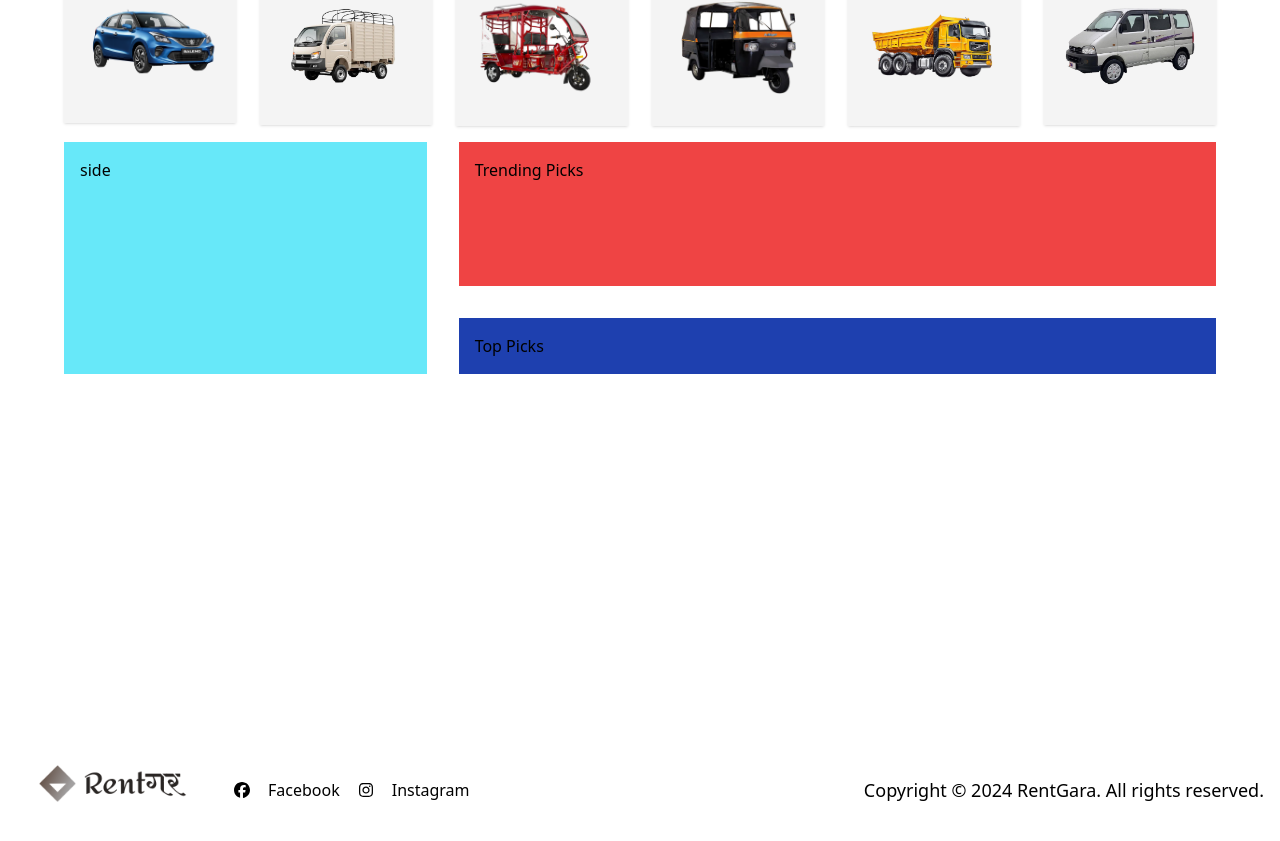
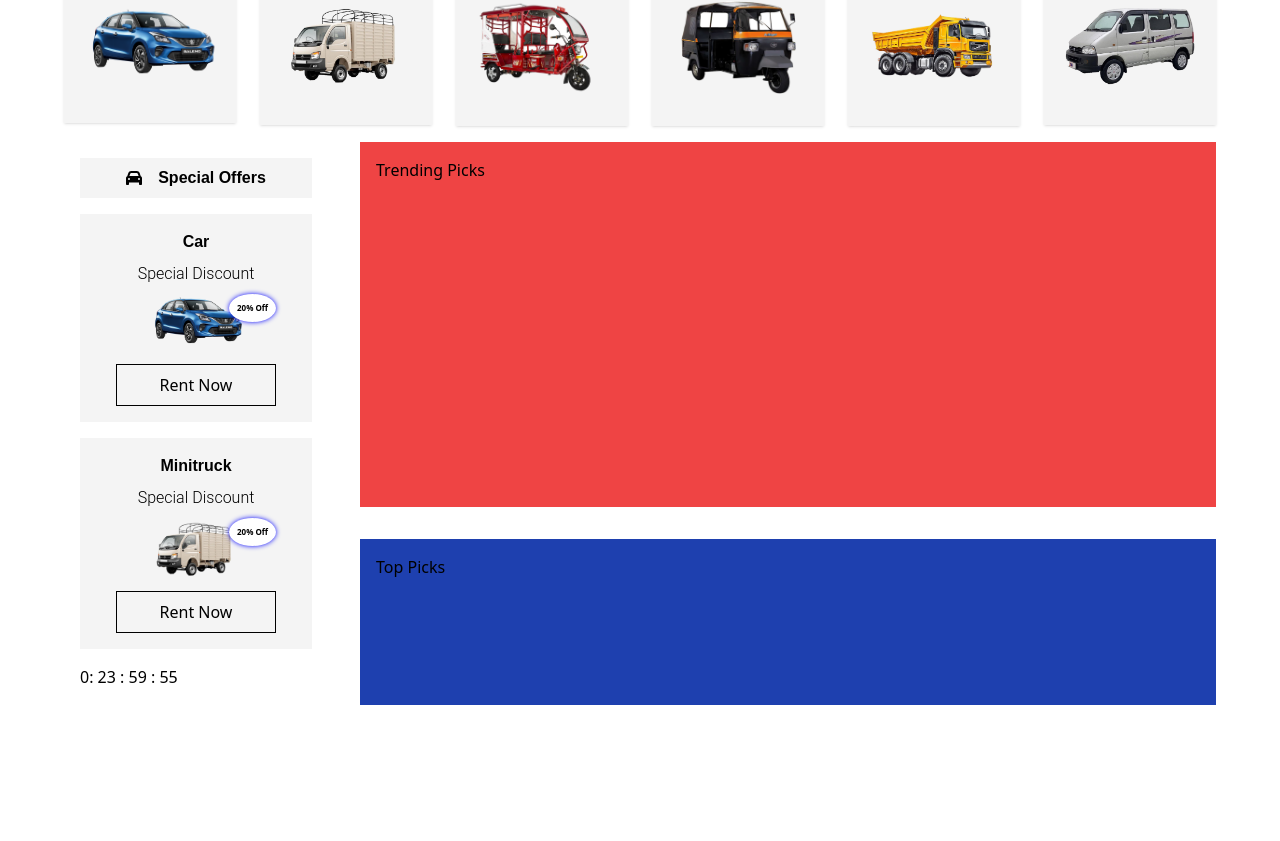
Before and after one commit to DipakSrm/rentgara, a Next.js app: page / in a window 1280 px wide. Shown: the part 1005-1846 px from the top of the page. Built offline with nearby package versions, Linux system fonts and the light colour scheme.

Commit message:
dipak commit

```diff
--- a/components/Home/body/offers.tsx
+++ b/components/Home/body/offers.tsx
@@ -1,32 +1,75 @@
-import { useState, useEffect } from "react"
-export default function Offers() {
-    // const [Time, setTime] = useState<Number>(deadline);
-    // useEffect(() => {
+import Offer_Card from "@/components/cards/offer_card";
+import { faCar } from "@fortawesome/free-solid-svg-icons/faCar";
+import { FontAwesomeIcon } from "@fortawesome/react-fontawesome";
+import { useState, useEffect } from "react";
+
+interface OffersProps {
+    deadline: number;
+}
+interface Offer_Data_Props {
+    id: number,
+    Title: string,
+    Sub_Title: string,
+    Offer_Des: string,
+    img_url: string
+}
 
 
-    // }, [Time])
-    // const data = [
-    //     {
-    //         id: 1,
-    //         Title: "Car",
-    //         subTitle: "by RentGara",
-    //         img_url: "../../../public/car.png",
-    //         badge: "20% off"
-    //     },
-    //     {
-    //         id: 2,
-    //         Title: "MiniTrucks",
-    //         subTitle: "On First Order",
-    //         img_url: "../../../public/minitruck.png",
-    //         badge: "50% off"
-    //     },
+export default function Offers({ deadline }: OffersProps) {
+    const [Time, setTime] = useState<number>(deadline);
+    const data: Offer_Data_Props[] = [{
+        id: 1,
+        Title: "Car",
+        Sub_Title: "Special Discount",
+        Offer_Des: "20% Off",
+        img_url: "/car.png"
+    },
+    {
+        id: 2,
+        Title: "Minitruck",
+        Sub_Title: "Special Discount",
+        Offer_Des: "20% Off ",
+        img_url: "/minitruck.png"
+    }]
+    useEffect(() => {
+        if (Time > 0) {
+            const timer = setTimeout(() => {
+                setTime(Time - 1000);
+            }, 1000);
 
-    // ]
+            return () => clearTimeout(timer);
+        }
+    }, [Time]);
+
+    const getTime = (remainingTime: number): string => {
+        let seconds = Math.floor(remainingTime / 1000);
+        let minutes = Math.floor(seconds / 60);
+        let hours = Math.floor(minutes / 60);
+        let days = Math.floor(hours / 24);
+        const final_second = seconds % 60;
+        const final_minutes = minutes % 60;
+        const final_hours = hours % 24;
+
+        return `${days}: ${final_hours} : ${final_minutes} : ${final_second}`;
+    };
+
     return (
         <>
-            <div>
-                side
-            </div>
+            <section id="offers " className="flex flex-col gap-4">
+                <div className="bg-secondary p-2 flex justify-center items-center gap-4 primary_font_family">
+                    <FontAwesomeIcon icon={faCar} />
+                    Special Offers</div>
+
+                <div className="grid gap-4">
+                    {data.map((details) => {
+                        return (
+                            <Offer_Card key={details.id} {...details} />
+                        )
+                    })}
+                </div>
+                {Time === 0 ? `Offer Expired` : getTime(Time)}
+
+            </section>
         </>
-    )
+    );
 }
--- a/components/cards/offer_card.tsx
+++ b/components/cards/offer_card.tsx
@@ -0,0 +1,31 @@
+import Image from "next/image"
+
+interface Offer_Data_Props {
+    id: number,
+    Title: string,
+    Sub_Title: string,
+    Offer_Des: string,
+    img_url: string
+}
+export default function Offer_Card({ id,
+    Title,
+    Sub_Title,
+    Offer_Des,
+    img_url }: Offer_Data_Props) {
+    console.log(id, Title, Sub_Title, Offer_Des, img_url)
+    return (
+        <>
+            <div className="bg-secondary p-4 flex flex-col gap-2 justify-center items-center">
+                <h1 className="primary_font_family">{Title}</h1>
+                <p className="secondary_font_family">{Sub_Title}</p>
+                <div className="relative">
+                    <Image src={img_url} alt="picture" height={100} width={100} />
+                    <span className="badge absolute top-0 right-[-30%]">{Offer_Des}</span>
+                </div>
+                <div className="w-[80%] mx-auto outer-box px-4 py-2 text-center">
+                    Rent Now
+                </div>
+            </div>
+        </>
+    )
+}
--- a/pages/index.tsx
+++ b/pages/index.tsx
@@ -10,14 +10,14 @@ export default function Index() {
     <Layout>
       <Home />
       <Categories />
-      <section id="body" className="grid grid-cols-3 grid-rows-3 my-4 w-[90%] mx-auto gap-8">
-        <div className=" bg-cyan-300 col-span-1 row-span-3 p-4">
-          <Offers />
+      <section id="body" className="grid lg:grid-cols-4 lg:grid-rows-3 my-4 w-[90%] mx-auto gap-8 md:grid-cols-5 md:grid-rows-3 sm:gird-cols-3 sm:grid-rows-3">
+        <div className="  lg:col-span-1 lg:row-span-3 p-4 md:col-span-2 md:row-span-3 sm:col-span-3 sm:row-span-1">
+          <Offers deadline={1 * 24 * 60 * 60 * 1000} />
         </div>
-        <div className="bg-red-500 col-span-2 row-span-2 p-4" >
+        <div className="bg-red-500 lg:col-span-3 lg:row-span-2 p-4 md:cols-span-3 md:row-span-2 sm:col-span-3 sm:row-span-1" >
           <Trending />
         </div>
-        <div className="bg-blue-800 col-span-2 row-span-1 p-4">
+        <div className="bg-blue-800 lg:col-span-3 lg:row-span-1 md:col-span-3 md:row-span-1 sm:col-span-3 sm:row-span-1 p-4">
           <Top_Picks />
         </div>
       </section>
--- a/styles/globals.css
+++ b/styles/globals.css
@@ -32,3 +32,22 @@
 #search_box_home::placeholder {
   color: f4f4f4;
 }
+.badge {
+  display: inline-block;
+  padding: 0.5rem;
+  font-size: 0.5rem;
+  background-color: #ffff; /* Badge background color */
+  color: black; /* Text color */
+  font-weight: bold;
+  border-radius: 50%;
+  animation: glow 1s ease-in-out infinite alternate;
+}
+
+@keyframes glow {
+  from {
+    box-shadow: 0 0 5px blue; /* Initial glow color and size */
+  }
+  to {
+    box-shadow: 0 0 20px blue; /* Final glow color and size */
+  }
+}
```
Also changed, not shown: components/cards/car.png (added), components/cards/minitruck.png (added).
